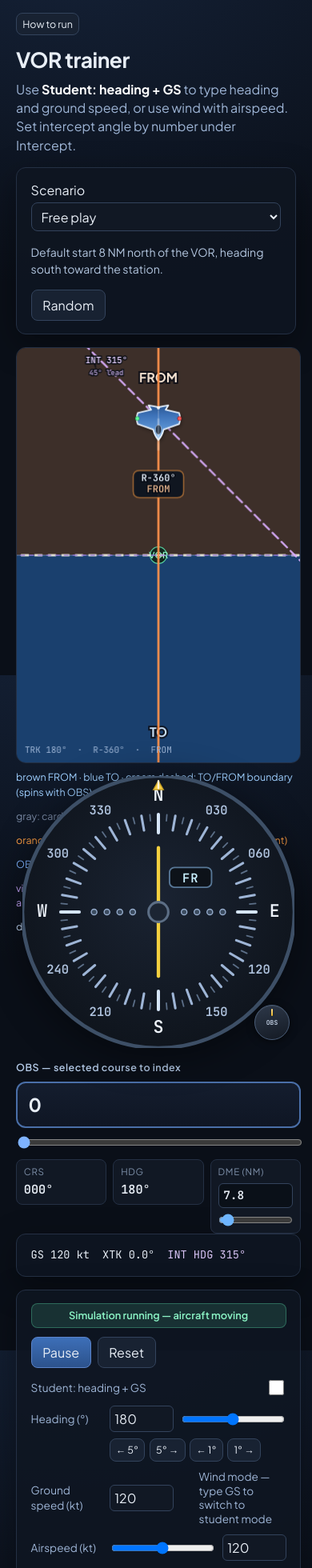
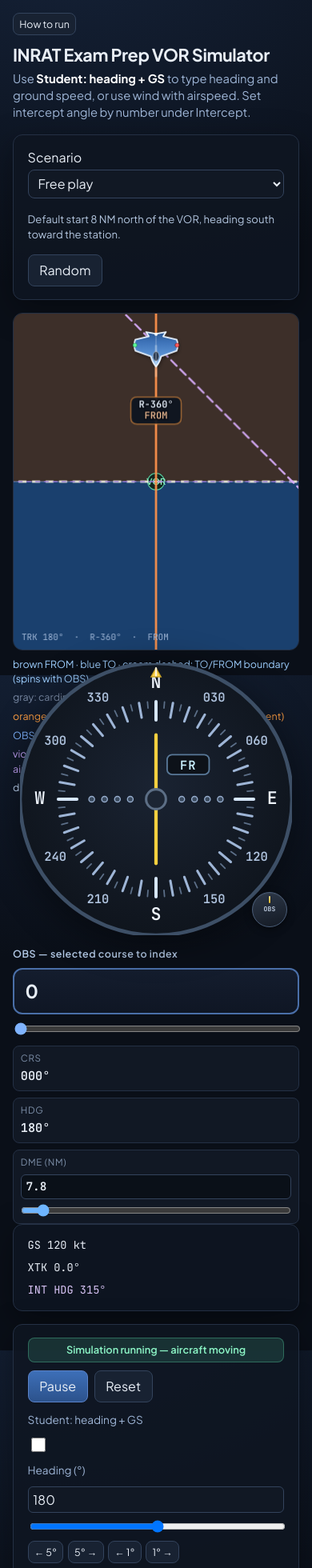
Before and after one commit to affan1121/VOR-Simulation, a React (Vite) app: page / in a window 390 px wide. Shown: the top 1960 px of the page at 80% size. Built offline with nearby package versions, Linux system fonts and the light colour scheme.

Commit message:
INRAT title, mobile layout, Pages build without BASE_PATH override
Co-authored-by: Cursor <cursoragent@cursor.com>

```diff
--- a/index.html
+++ b/index.html
@@ -2,8 +2,11 @@
 <html lang="en">
   <head>
     <meta charset="UTF-8" />
-    <meta name="viewport" content="width=device-width, initial-scale=1.0" />
-    <title>VOR Navigation Simulator</title>
+    <meta
+      name="viewport"
+      content="width=device-width, initial-scale=1.0, viewport-fit=cover"
+    />
+    <title>INRAT Exam Prep VOR Simulator</title>
     <link rel="preconnect" href="https://fonts.googleapis.com" />
     <link rel="preconnect" href="https://fonts.gstatic.com" crossorigin />
     <link
--- a/src/App.css
+++ b/src/App.css
@@ -2,6 +2,12 @@
   max-width: 1440px;
   margin: 0 auto;
   padding: 1rem 1.25rem 2rem;
+  padding-left: max(1rem, calc(1rem + env(safe-area-inset-left, 0px)));
+  padding-right: max(1rem, calc(1rem + env(safe-area-inset-right, 0px)));
+  padding-bottom: max(2rem, calc(1rem + env(safe-area-inset-bottom, 0px)));
+  box-sizing: border-box;
+  width: 100%;
+  max-width: min(1440px, 100%);
 }
 
 .hero {
@@ -55,6 +61,10 @@
   grid-template-columns: 1.25fr 0.95fr 1fr;
   gap: 1rem;
   align-items: start;
+}
+
+.layout .col {
+  min-width: 0;
 }
 
 @media (max-width: 1100px) {
@@ -357,7 +367,7 @@
 
 .controls .ctl {
   display: grid;
-  grid-template-columns: 90px 1fr auto;
+  grid-template-columns: minmax(0, 90px) minmax(0, 1fr) auto;
   gap: 0.5rem;
   align-items: center;
   margin-bottom: 0.65rem;
@@ -410,13 +420,13 @@
 
 .ctl-heading-num-slider {
   display: grid;
-  grid-template-columns: minmax(76px, 104px) 1fr;
+  grid-template-columns: minmax(0, 104px) minmax(0, 1fr);
   gap: 0.45rem;
   align-items: center;
 }
 
 .controls .ctl.ctl-gs-row {
-  grid-template-columns: 90px minmax(76px, 104px) 1fr;
+  grid-template-columns: minmax(0, 90px) minmax(0, 104px) minmax(0, 1fr);
 }
 
 .ctl-gs-extra {
@@ -499,6 +509,14 @@
 
 .intercept-card h3 {
   margin-bottom: 0.35rem;
+}
+
+.intercept-card label.ctl {
+  display: grid;
+  grid-template-columns: minmax(0, 90px) minmax(0, 1fr) auto;
+  gap: 0.5rem;
+  align-items: center;
+  margin-bottom: 0.65rem;
 }
 
 .intercept-card .hint {
@@ -715,3 +733,155 @@
   color: #ffc48a;
   border: 1px solid rgba(255, 159, 67, 0.35);
 }
+
+/* --- Narrow phones: stack rows and allow wrapping so text/controls don't overlap --- */
+@media (max-width: 560px) {
+  .hero h1 {
+    font-size: 1.35rem;
+    line-height: 1.2;
+  }
+
+  .sub {
+    font-size: 0.92rem;
+  }
+
+  .map-host {
+    height: min(50vh, 480px);
+    min-height: 240px;
+  }
+
+  .vor-readouts-simple {
+    grid-template-columns: 1fr;
+  }
+
+  .status-strip {
+    flex-direction: column;
+    align-items: flex-start;
+    gap: 0.5rem;
+  }
+
+  .controls .ctl,
+  .controls .ctl.ctl-heading-row,
+  .controls .ctl.ctl-gs-row,
+  .intercept-card label.ctl {
+    grid-template-columns: minmax(0, 1fr);
+    align-items: stretch;
+  }
+
+  .controls .ctl > span:first-child,
+  .intercept-card label.ctl > span:first-child {
+    margin-bottom: 0.1rem;
+  }
+
+  .controls .ctl.ctl-checkbox {
+    grid-template-columns: minmax(0, 1fr);
+    justify-items: start;
+  }
+
+  .controls .ctl.ctl-checkbox .ctl-check {
+    margin-top: 0.15rem;
+  }
+
+  .ctl-heading-num-slider {
+    grid-template-columns: minmax(0, 1fr);
+  }
+
+  .ctl-heading-num-slider .num.wide {
+    width: 100%;
+    max-width: none;
+  }
+
+  .turn-btns {
+    grid-column: 1;
+    justify-content: flex-start;
+  }
+
+  .controls .ctl input[type='range'],
+  .intercept-card label.ctl input[type='range'] {
+    width: 100%;
+    min-width: 0;
+  }
+
+  .controls .ctl .num,
+  .controls .ctl .num.wide,
+  .intercept-card label.ctl .num,
+  .intercept-card label.ctl .num.wide {
+    width: 100%;
+    max-width: none;
+    box-sizing: border-box;
+  }
+
+  .ctl-gs-extra {
+    flex-direction: column;
+    align-items: stretch;
+    min-width: 0;
+  }
+
+  .ctl-gs-range {
+    width: 100%;
+    min-width: 0;
+  }
+
+  .ctl-val {
+    min-width: 0;
+  }
+
+  .ctl-hint {
+    overflow-wrap: break-word;
+  }
+
+  .sim-status {
+    line-height: 1.35;
+    text-align: center;
+  }
+
+  .seg {
+    flex-direction: column;
+  }
+
+  .seg .btn {
+    width: 100%;
+    box-sizing: border-box;
+    text-align: center;
+  }
+
+  .start-here-head {
+    flex-wrap: wrap;
+    align-items: flex-start;
+    row-gap: 0.35rem;
+  }
+
+  .cmd {
+    white-space: pre-wrap;
+    word-break: break-word;
+    overflow-wrap: anywhere;
+  }
+
+  .map-legend {
+    row-gap: 0.35rem;
+  }
+}
+
+@media (max-width: 400px) {
+  .scenario-desc,
+  .scenario-bar-simple .scenario-desc {
+    font-size: 0.82rem;
+  }
+
+  .passage-banner {
+    font-size: 0.88rem;
+    padding-left: 0.65rem;
+    padding-right: 0.65rem;
+    line-height: 1.38;
+    text-wrap: balance;
+  }
+
+  .intercept-heading-lead,
+  .intercept-heading-sub {
+    font-size: 0.87rem;
+  }
+
+  .foot-simple {
+    font-size: 0.76rem;
+  }
+}
--- a/src/App.tsx
+++ b/src/App.tsx
@@ -100,7 +100,7 @@ export default function App() {
 
       <header className="hero">
         <div>
-          <h1>VOR trainer</h1>
+          <h1>INRAT Exam Prep VOR Simulator</h1>
           <p className="sub">
             Use <strong>Student: heading + GS</strong> to type heading and ground speed, or use wind with airspeed. Set
             intercept angle by number under Intercept.
--- a/src/index.css
+++ b/src/index.css
@@ -16,6 +16,11 @@ body {
   background: radial-gradient(1200px 800px at 20% -10%, #152238 0%, #0a0f18 55%);
   color: #e8eef6;
   line-height: 1.45;
+  overflow-wrap: anywhere;
+}
+
+html {
+  -webkit-text-size-adjust: 100%;
 }
 
 strong {
```
